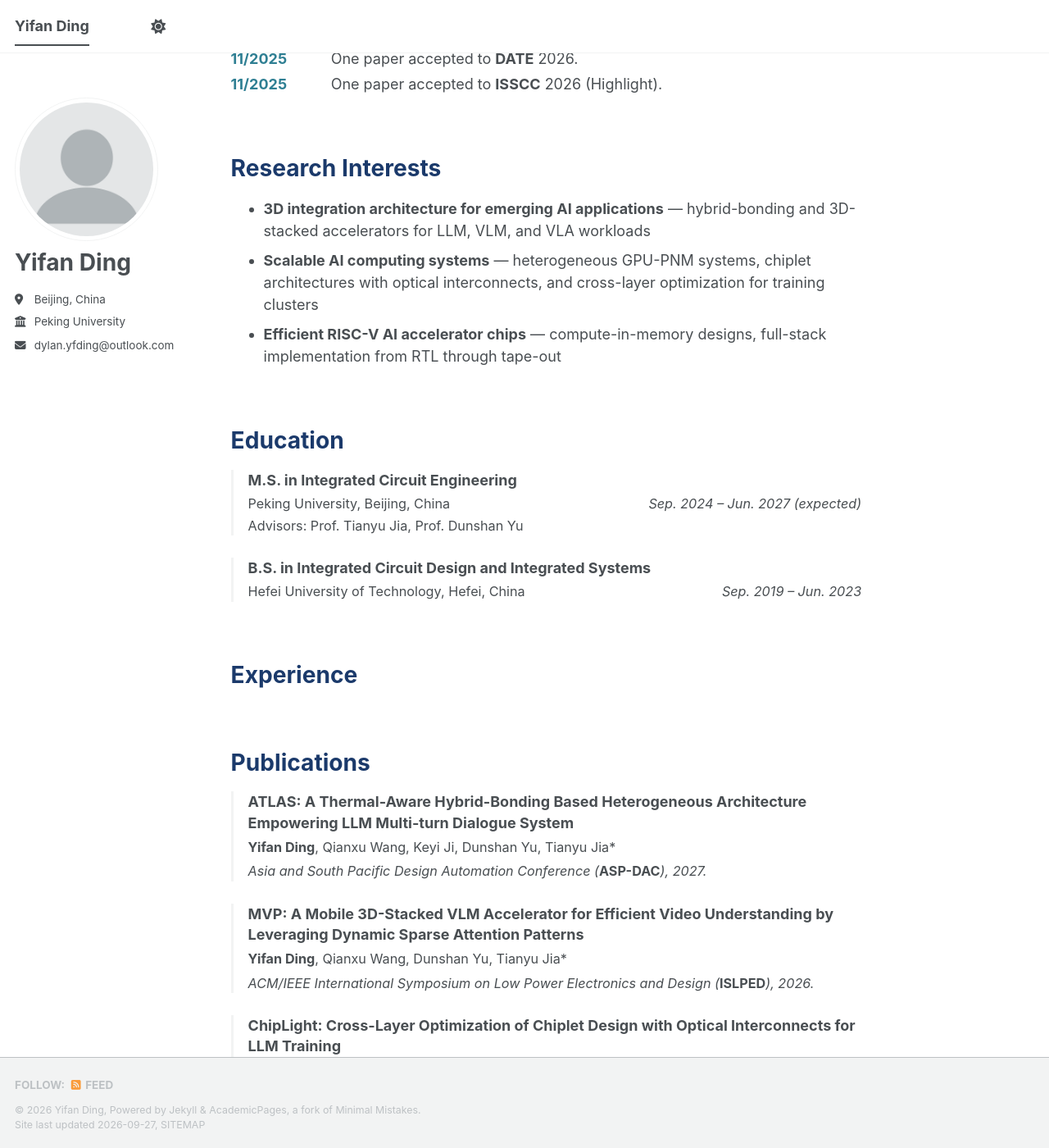
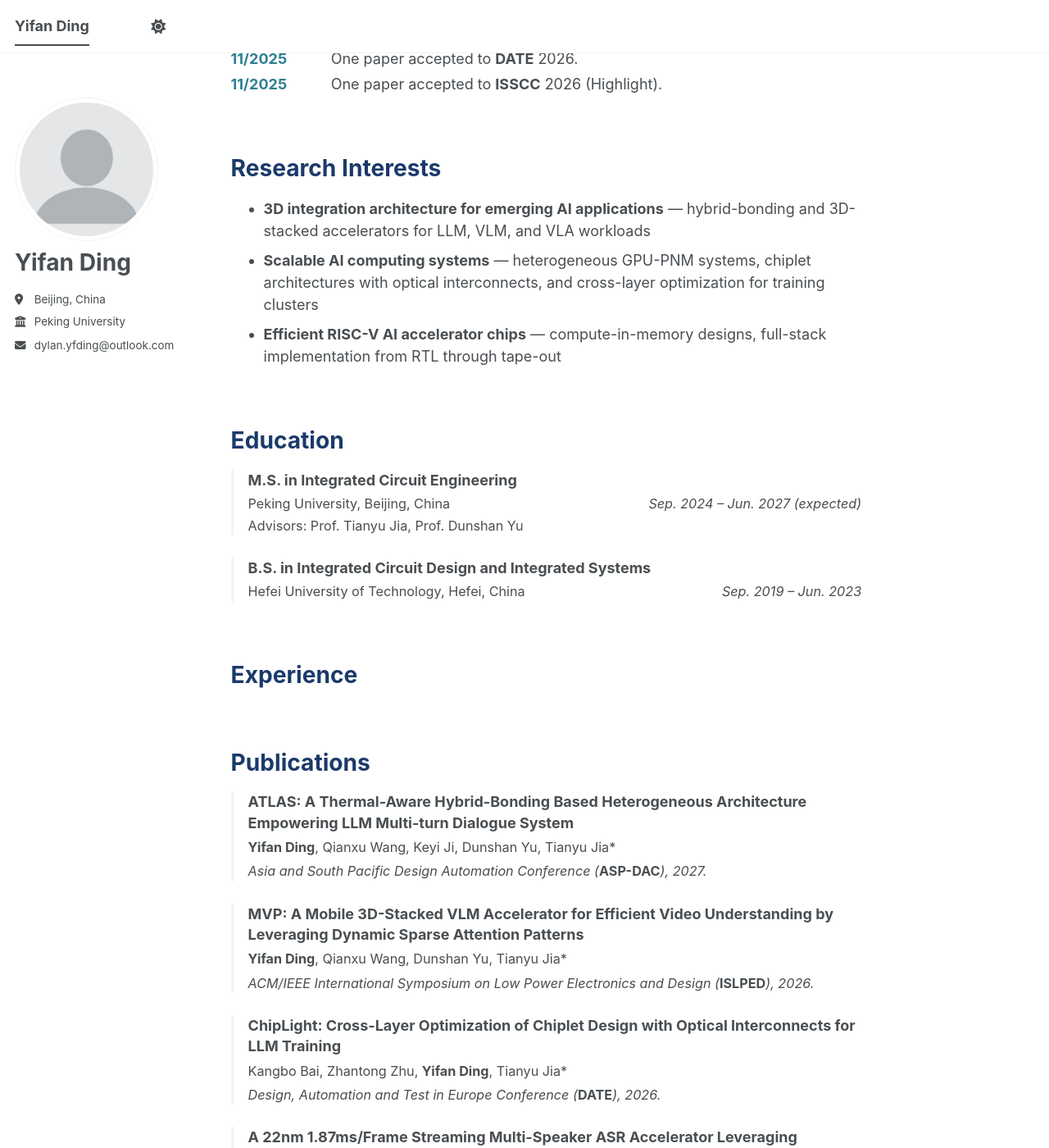
Before and after one commit to DylanDing54/DylanDing54.github.io, a Jekyll site: the page built from _pages/about.md, in a window 1280 px wide and 1400 px high, scrolled down 529 px. Shown: the whole window at 82% size. Built offline with Jekyll 4.4.1, drawn with Linux system fonts in a browser that asks for light colours; a style sheet for code colours, icons or effects is not loaded.

Commit message:
Remove the site footer
Hide the Atom feed link and drop the copyright and sitemap line, then
hide the now-empty footer bar.

Co-Authored-By: Claude Opus 5 (1M context) <noreply@anthropic.com>

```diff
--- a/_config.yml
+++ b/_config.yml
@@ -125,7 +125,7 @@ staticman:
       options:
         format           : "iso8601" # "iso8601" (default), "timestamp-seconds", "timestamp-milliseconds"
 atom_feed:
-  hide                   : false     # change to true to hide the RSS feed in the footer
+  hide                   : true      # change to true to hide the RSS feed in the footer
   path                   : # blank (default) uses feed.xml
 
 
--- a/_includes/footer.html
+++ b/_includes/footer.html
@@ -18,8 +18,3 @@
   </ul>
 </div>
 {% endif %}
-
-<div class="page__footer-copyright">
-  &copy; {{ site.time | date: '%Y' }} {{ site.name | default: site.title }}, {{ site.data.ui-text[site.locale].powered_by | default: "Powered by" }} <a href="https://jekyllrb.com" rel="nofollow">Jekyll</a> &amp; <a href="https://github.com/academicpages/academicpages.github.io">AcademicPages</a>, a fork of <a href="https://mademistakes.com/work/minimal-mistakes-jekyll-theme/" rel="nofollow">Minimal Mistakes</a>.<br />
-  Site last updated {{ "now" | date: '%Y-%m-%d' }}, <a href="/sitemap/" style="text-transform: uppercase;">{{ site.data.ui-text[site.locale].site_map | default: "Sitemap" }}</a>
-</div>
--- a/_sass/layout/_custom.scss
+++ b/_sass/layout/_custom.scss
@@ -241,3 +241,11 @@ html[data-theme="dark"] {
 .sidebar .author__name {
     margin-bottom: 0.6em;
 }
+
+/* --- Footer --- */
+
+/* No footer content is shown, so hide the bar entirely (it otherwise
+   leaves an empty tinted strip at the bottom of the page). */
+.page__footer {
+    display: none;
+}
```
